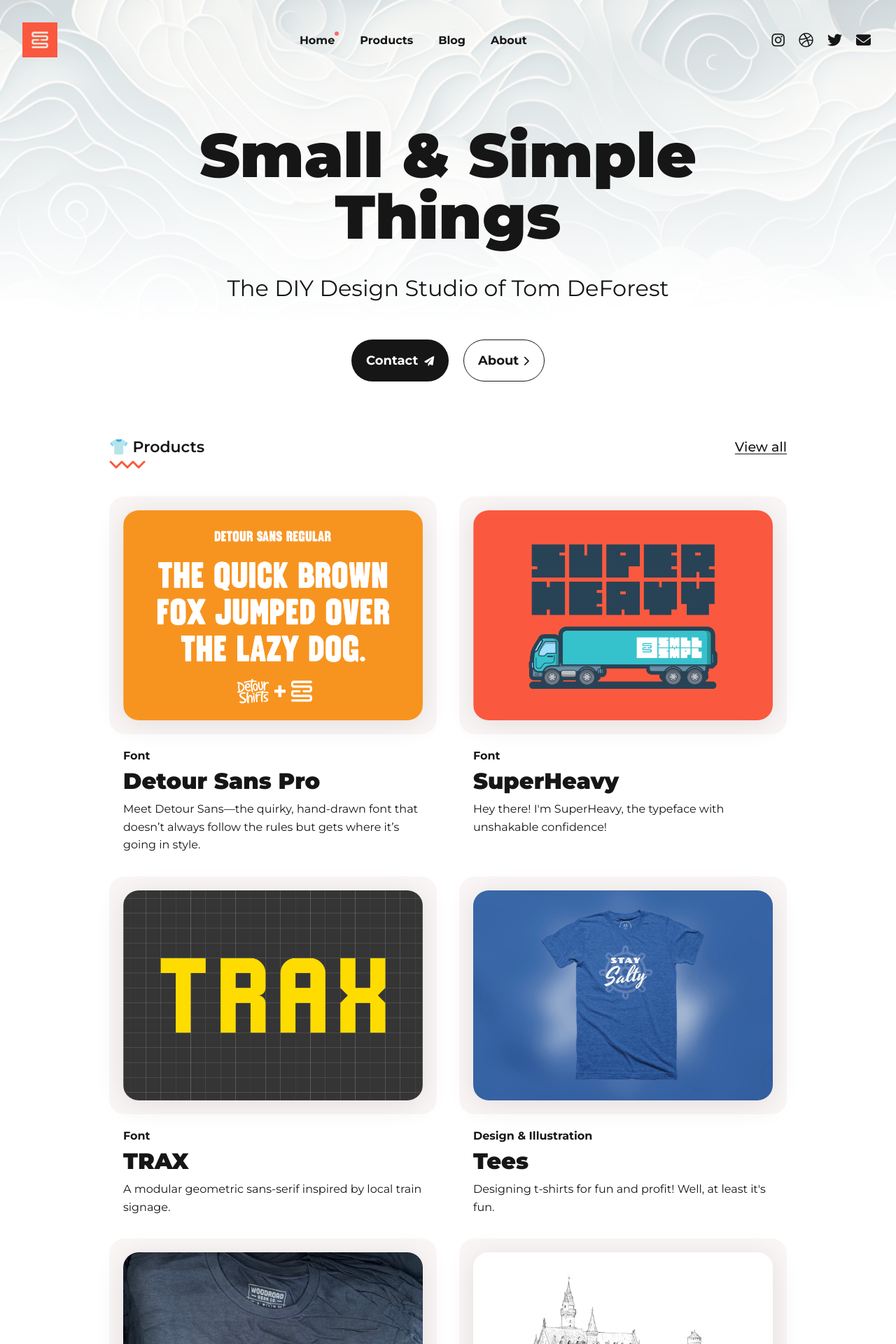
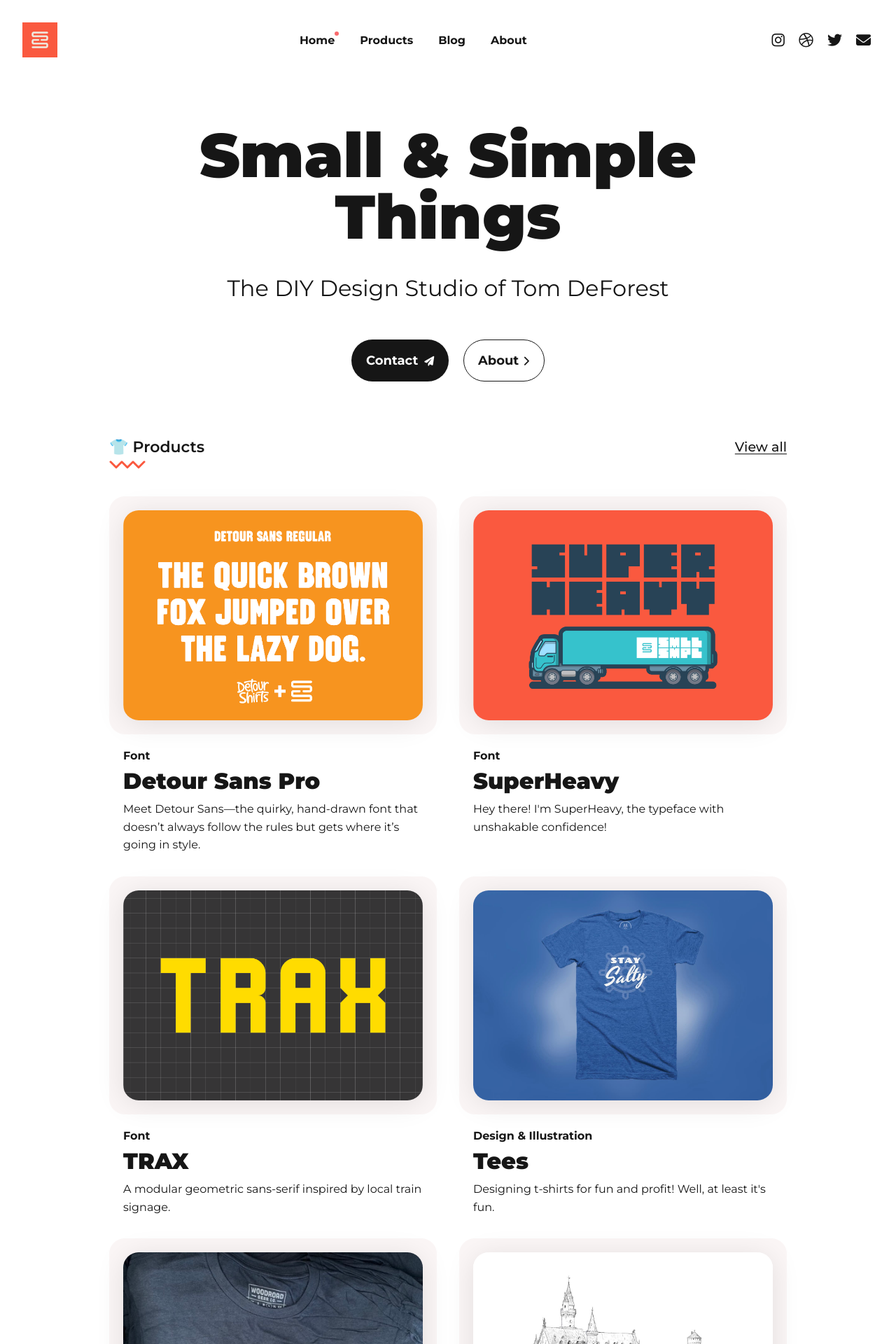
Before and after one commit to tomdeforest/tomdeforest.github.io, a Jekyll site: the page built from index.html, in a window 1280 px wide. Shown: the top 1920 px of the page at 70% size. Built offline with Jekyll 4.4.1, drawn with Linux system fonts in a browser that asks for light colours; the list of posts is cut into pages by our own code.

Commit message:
remove paper art waves background image

```diff
--- a/_data/settings.yml
+++ b/_data/settings.yml
@@ -48,7 +48,7 @@ hero:
   enable: true
   hero_title: Small & Simple Things # Add the "span" tag to highlight text.
   hero_description: The DIY Design Studio of Tom DeForest
-  hero_image: "/images/paper-art-waves.jpg"
+  # hero_image: "/images/paper-art-waves.jpg"
   hero_button_contact: Contact
   hero_button_about: About
 
```
